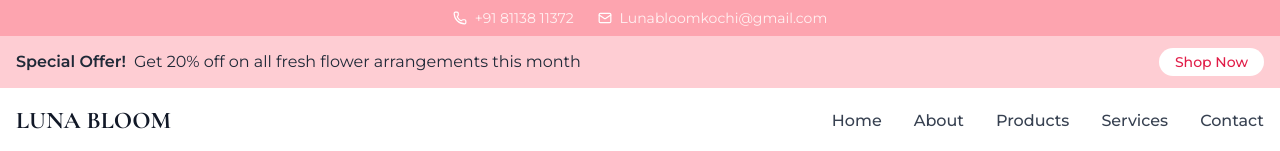
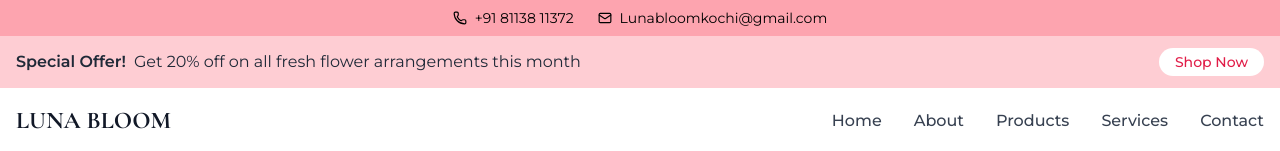
Before and after one commit to shifingeorge/luna-bloom, a React (Vite) app: page / in a window 1280 px wide. Shown: the top 151 px of the page. Built offline with nearby package versions, Linux system fonts and the light colour scheme.

Commit message:
color of the text in navbar changed

```diff
--- a/src/components/Navbar.tsx
+++ b/src/components/Navbar.tsx
@@ -15,23 +15,28 @@ export function Navbar() {
   return (
     <header className="bg-white shadow-sm">
       {/* Top Contact Bar (centered) */}
-      <div className="bg-rose-300 text-white py-2">
+      <div className="bg-rose-300 text-black py-2">
         <div className="max-w-7xl mx-auto px-4 flex justify-center items-center gap-6 flex-wrap">
           <div className="flex items-center gap-2">
             <Phone size={14} />
-            <a href="tel:+918113811372" className="text-sm text-rose-50 hover:underline">
+            <a
+            href="tel:+918113811372"
+            className="text-sm text-black hover:underline"
+            >
               +91 81138 11372
             </a>
             </div>
             <div className="flex items-center gap-2">
               <Mail size={14} />
-            <a href="mailto:Lunabloomkochi@gmail.com" className="text-sm text-rose-50 hover:underline">
+              <a
+              href="mailto:Lunabloomkochi@gmail.com"
+              className="text-sm text-black hover:underline"
+              >
                 Lunabloomkochi@gmail.com
               </a>
             </div>
           </div>
         </div>
-
       {/* Special Offer Banner text only*/}
       <div className="bg-rose-200 text-gray-800 py-3">
         <div className="max-w-7xl mx-auto px-4 flex justify-between items-center">
```
Also changed, not shown: src/components/Services.tsx (line endings or trailing spaces). Lines whose indentation alone changed are shown as unchanged.
